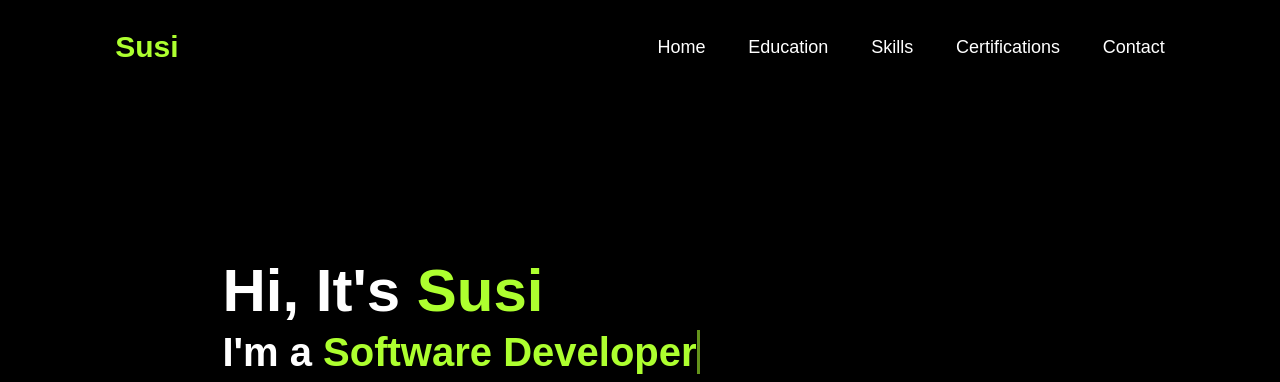
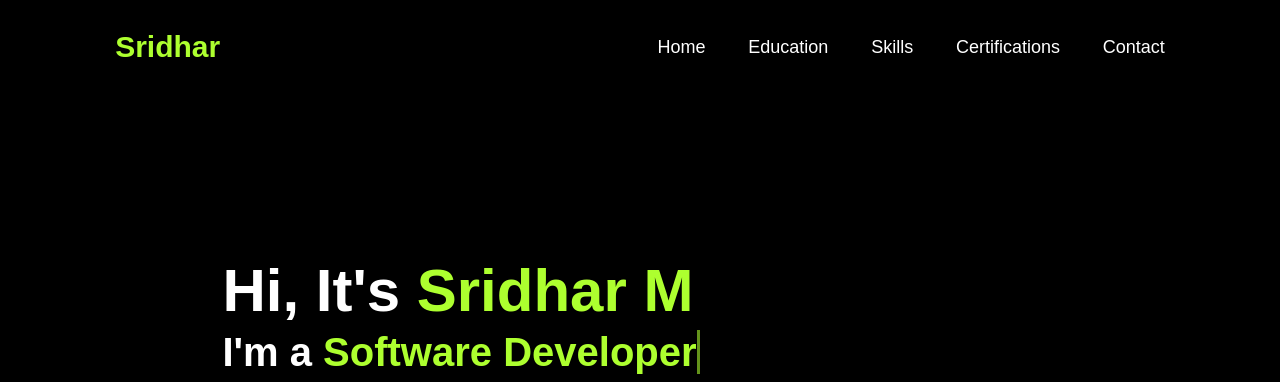
Before and after one commit to Sridhar880761/profile, a plain HTML site: page index.html in a window 1280 px wide. Shown: the top 382 px of the page. Drawn offline with Linux system fonts and the light colour scheme.

Commit message:
Update index.html

```diff
--- a/index.html
+++ b/index.html
@@ -9,7 +9,7 @@
 </head>
 <body>
     <header>
-        <a href="#" class="logo">Susi</a>
+        <a href="#" class="logo">Sridhar</a>
 
         <nav>
             <a href="#">Home</a>
@@ -26,7 +26,7 @@
         </div>
 
            <div class="home-content">
-            <h1> Hi, It's <span>Susi</h1>
+            <h1> Hi, It's <span>Sridhar M</h1>
 
             <h3 class="typing-text"> I'm a <span></span></h3>
             <p>Computer Science student. Highly self-motivated individual with a passion for overcoming challenges. I consider myself a responsible and orderly person.
```
